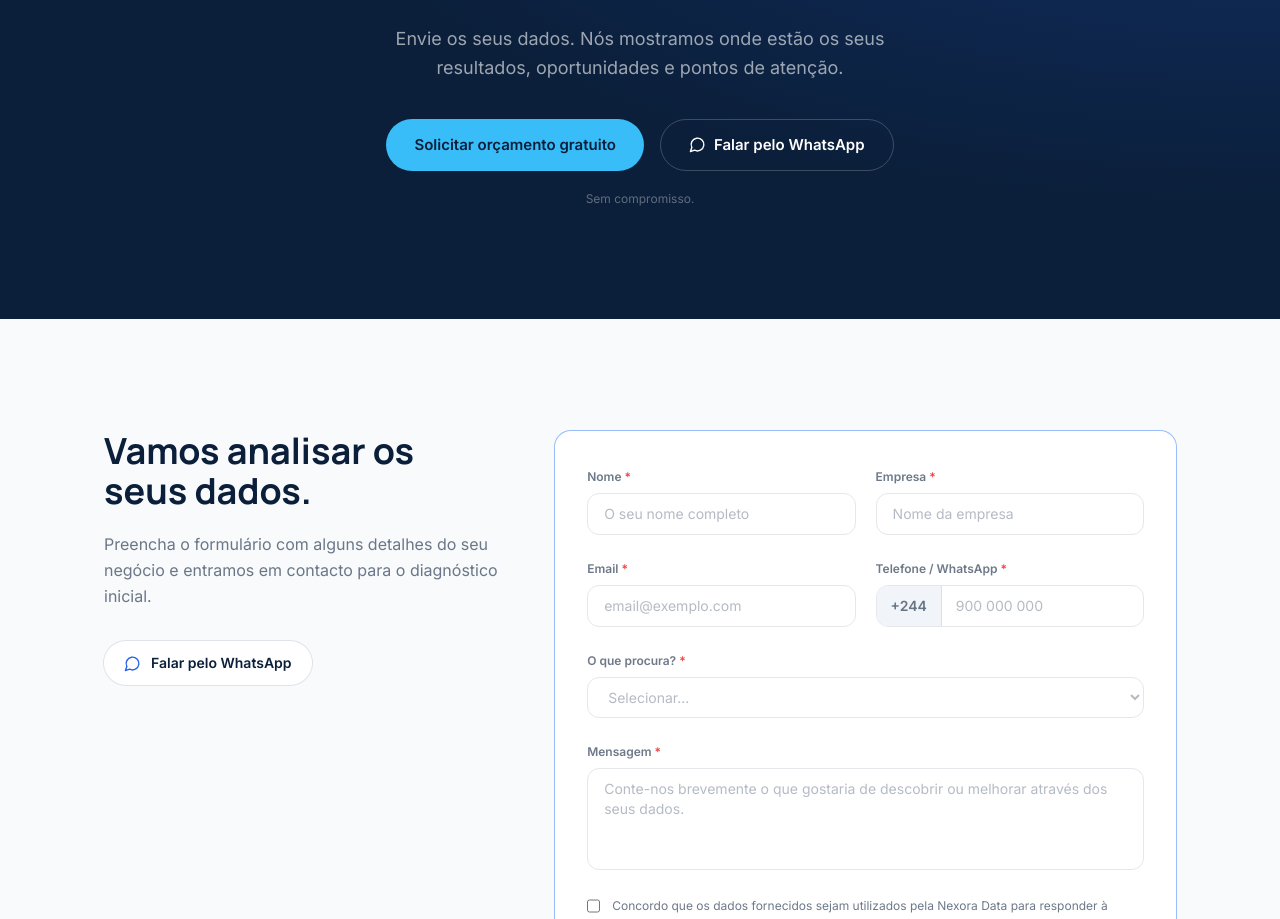
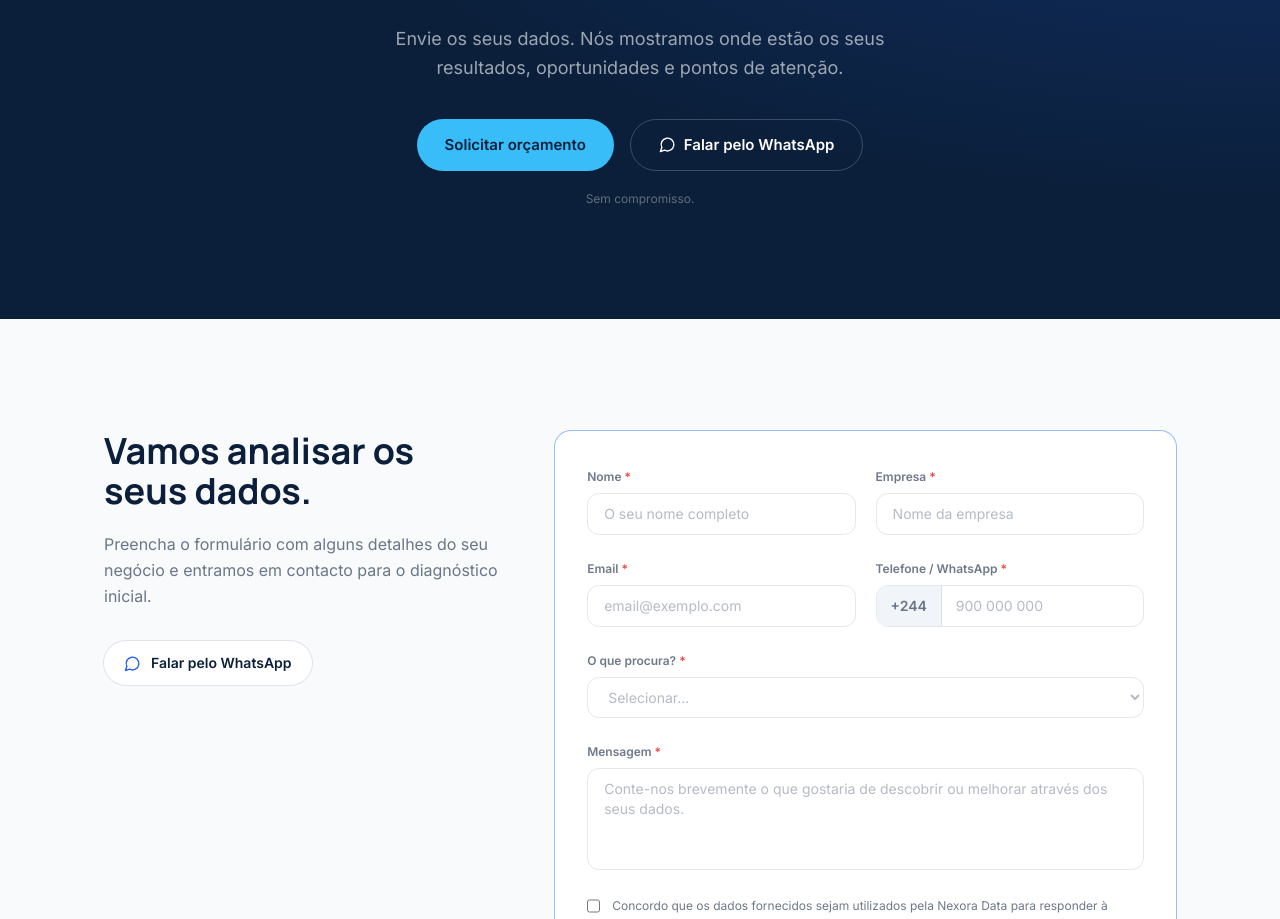
Before and after one commit to davidarmando-ai/Nexora-Data, a React (Vite) app: page / in a window 1280 px wide. Shown: the part 10079-10998 px from the top of the page. Built offline with nearby package versions, Linux system fonts and the light colour scheme.

Commit message:
fix: corrigir ortografia da mensagem do WhatsApp

```diff
--- a/src/components/NexoraDataLanding.jsx
+++ b/src/components/NexoraDataLanding.jsx
@@ -1299,10 +1299,10 @@ function FinalCta() {
               href="#contacto"
               className="inline-flex justify-center items-center rounded-full bg-[#38BDF8] px-7 py-3.5 text-[15px] font-semibold text-[#0B1F3A] hover:bg-[#20aef0] transition-colors"
             >
-              Solicitar orçamento gratuito
+              Solicitar orçamento
             </a>
             <a
-              href={whatsappLink("Olá! Quero solicitar um diagnóstico gratuito da Nexora Data.")}
+              href={whatsappLink("Olá! Quero solicitar os vossos serviços.")}
               target="_blank"
               rel="noreferrer"
               className="inline-flex justify-center items-center gap-2 rounded-full border border-white/20 px-7 py-3.5 text-[15px] font-semibold text-white hover:bg-white/10 transition-colors"
@@ -1497,7 +1497,7 @@ function ContactSection({ onAnalysisUnlocked }) {
               contacto para o diagnóstico inicial.
             </p>
             <a
-              href={whatsappLink("Olá! Gostaría de solicitar os vossos serviços.")}
+              href={whatsappLink("Olá! Gostaria de solicitar os vossos serviços.")}
               target="_blank"
               rel="noreferrer"
               className="inline-flex items-center gap-2.5 rounded-full bg-white ring-1 ring-[#0B1F3A]/10 px-5 py-3 text-sm font-semibold text-[#0B1F3A] hover:ring-[#2563EB]/30 transition-colors"
```
